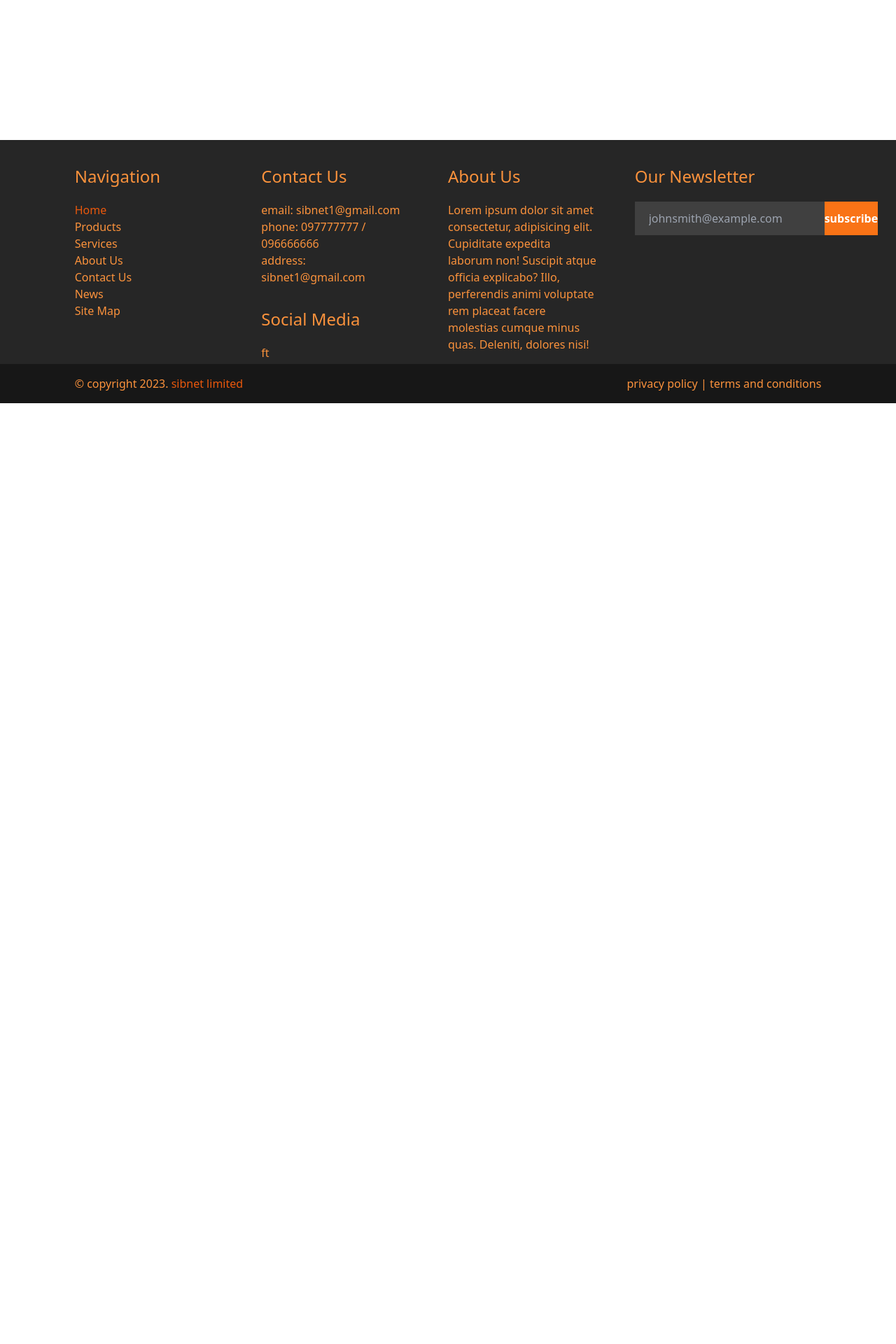
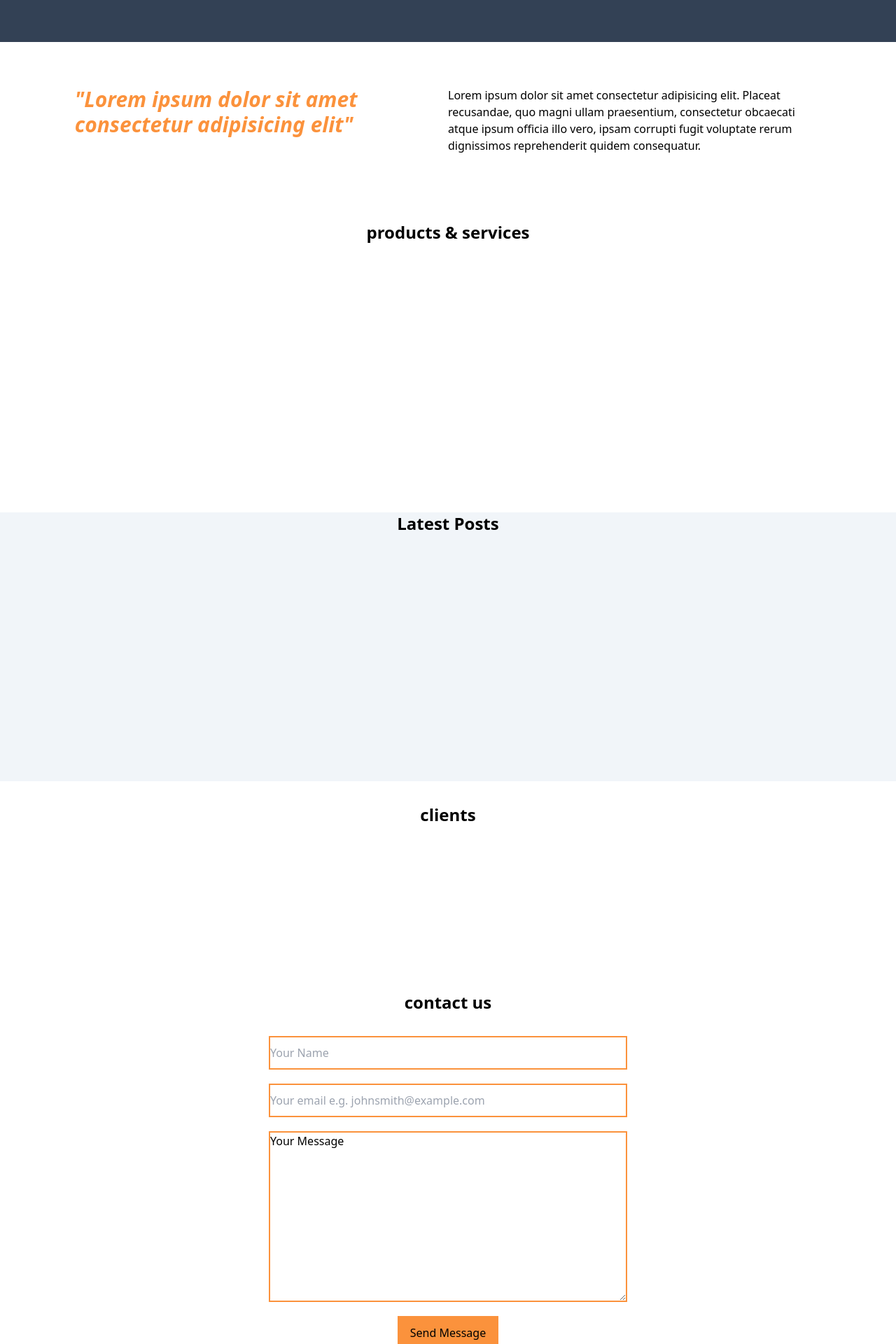
Before and after one commit to jonesmukulama/sibnet, a Nuxt app: page / in a window 1280 px wide. Shown: the part 600-2520 px from the top of the page at 70% size. Before the commit the page ends 1176 px from the top, so only its background shows below. Built offline with nearby package versions, Linux system fonts and the light colour scheme.

Commit message:
homepage update

```diff
--- a/pages/index.vue
+++ b/pages/index.vue
@@ -1,5 +1,31 @@
 <template>
  <div class="min-h-screen">
-  <div class="h-[540px] bg-slate-300 overflow-hidden flex"></div>
+  <div class="h-[660px] bg-slate-700 overflow-hidden flex"></div>
+  <div class="flex justify-between items-center h-56">
+   <div class="flex justify-between w-10/12 mx-auto">
+    <div class="w-1/2">
+     <blockquote class="font-semibold italic text-orange-400 text-3xl">"Lorem ipsum dolor sit amet consectetur adipisicing elit"</blockquote>
+    </div>
+    <div class="w-1/2">
+     <p>Lorem ipsum dolor sit amet consectetur adipisicing elit. Placeat recusandae, quo magni ullam praesentium, consectetur obcaecati atque ipsum officia illo vero, ipsam corrupti fugit voluptate rerum dignissimos reprehenderit quidem consequatur.</p>
+    </div>
+   </div>
+  </div>
+  <div class="h-96">
+   <h1 class="font-black text-2xl text-center">products &amp; services</h1>
+  </div>
+  <div class="h-96 bg-slate-100">
+   <h1 class="font-black text-2xl text-center">Latest Posts</h1>
+  </div>
+  <div class="h-52">
+   <h1 class="font-black text-2xl text-center">clients</h1>
+  </div>
+  <div class="flex flex-col justify-center items-center h-[600px]">
+   <h1 class="font-black text-2xl text-center">contact us</h1>
+   <input type="text" class="border-2 border-orange-400 w-2/5 h-12 mb-5" placeholder="Your Name" />
+   <input type="text" class="border-2 border-orange-400 w-2/5 h-12 mb-5" placeholder="Your email e.g. johnsmith@example.com" />
+   <textarea rows="10" class="border-2 border-orange-400 w-2/5 mb-5">Your Message</textarea>
+   <button class="bg-orange-400 w-36 h-12">Send Message</button>
+  </div>
  </div>
 </template>
```
